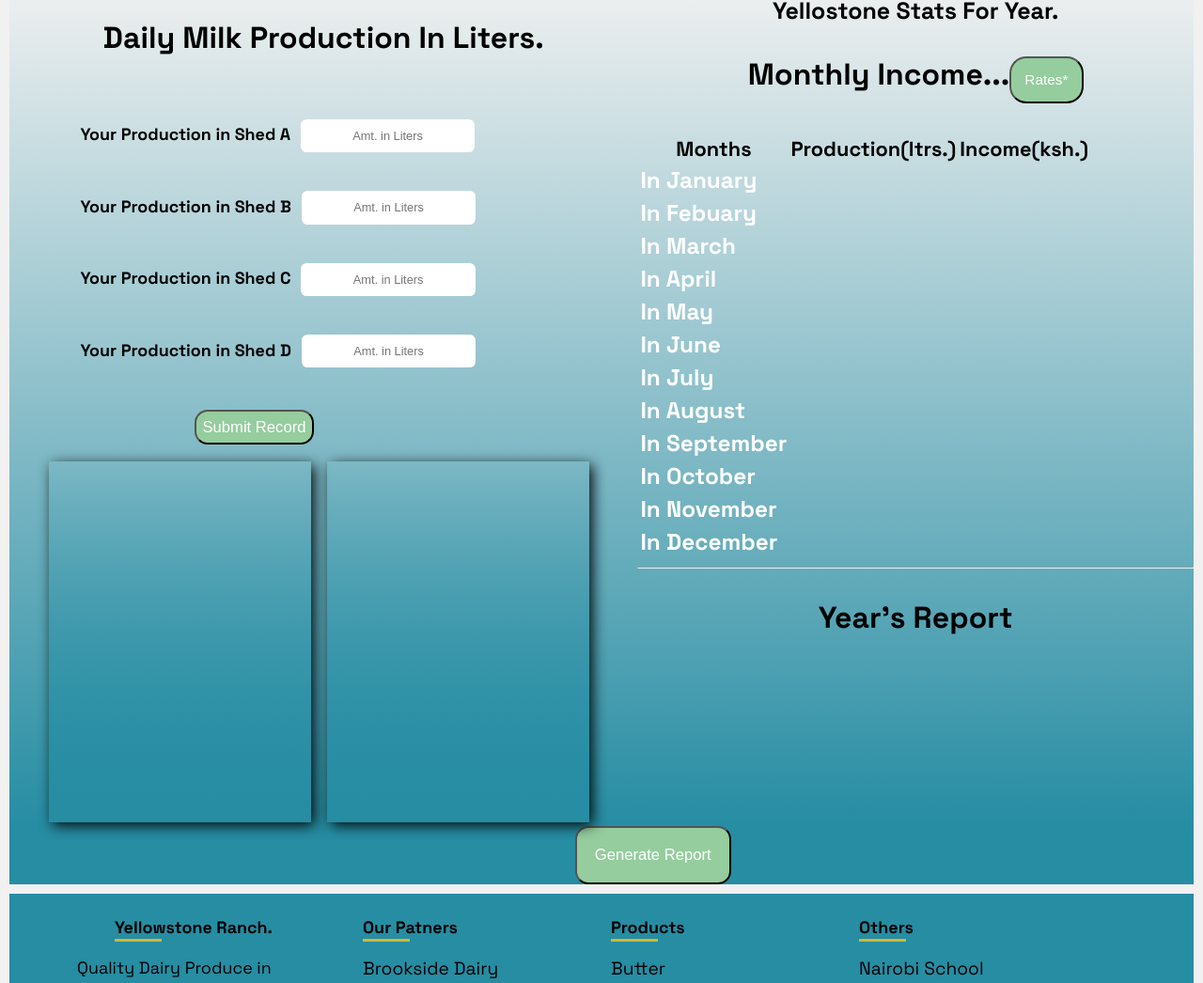
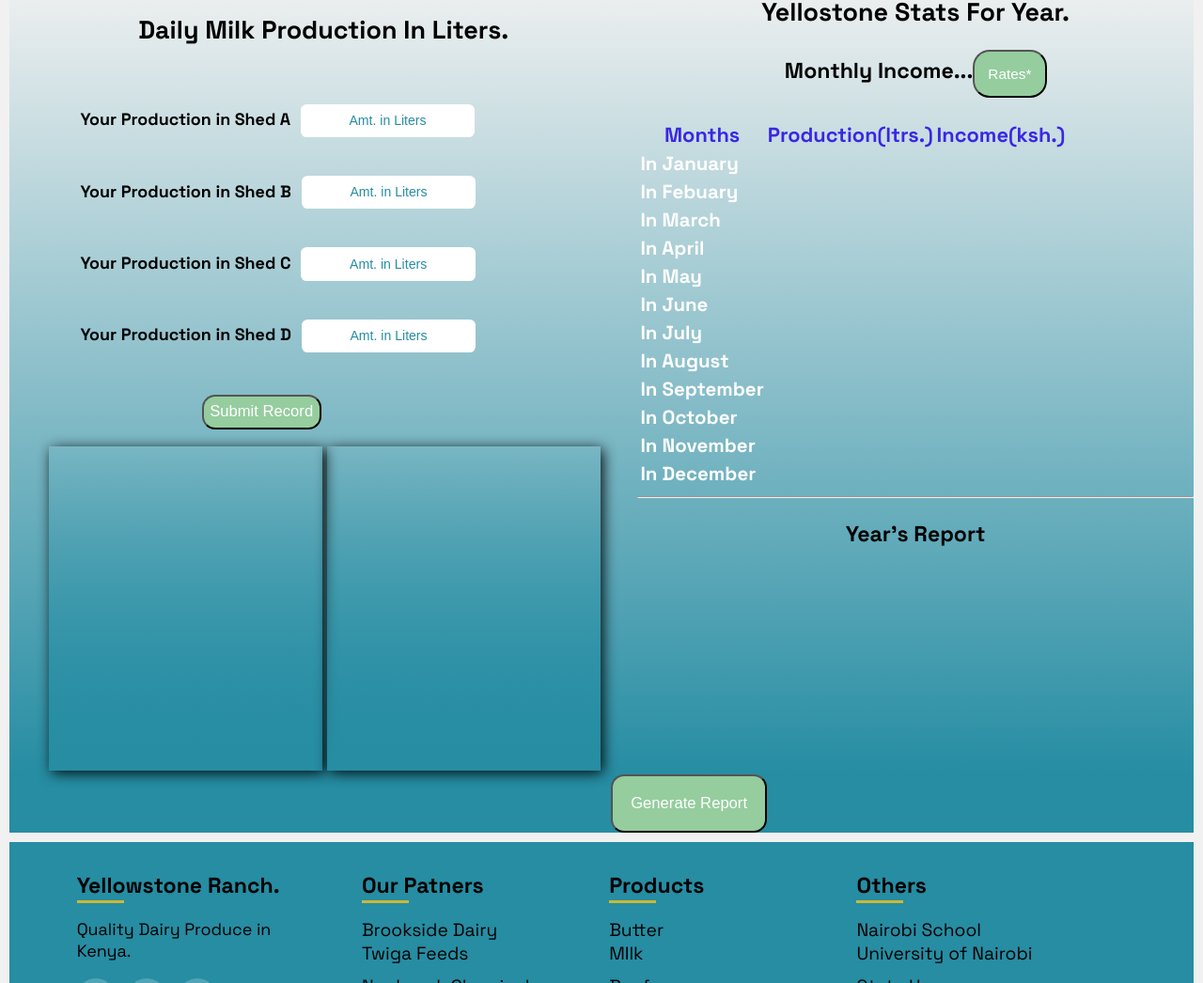
Before and after one commit to Felix-Barosio/Dairy_business, a plain HTML site: page index.html in a window 1280 px wide. Shown: the part 965-2011 px from the top of the page at 94% size. Drawn offline with Linux system fonts and the light colour scheme.

Commit message:
add changes to elements on file structure

```diff
--- a/assets/css/styles.css
+++ b/assets/css/styles.css
@@ -186,7 +186,7 @@ body{
 #milk h3{
     color: #000;
     text-align: center;
-    font-size: 2.5vw;
+    font-size: 2.1vw;
 }
 #milk #form{
     display: flex;
@@ -216,6 +216,12 @@ body{
     outline: none;
 }
 
+::-webkit-input-placeholder{
+    color: #268da3;
+    font-size: 1.1vw;
+    text-align: center;
+}
+
 #cash {
     text-align: center;
     font-size: 1.3vw;
@@ -223,12 +229,38 @@ body{
     background-image: linear-gradient(to top, #268da3, transparent);
 }
 #cash h3{
-    font-size: 2.5vw;
+    font-size: 1.8vw;
+}
+#cash h2{
+    font-size: 2.1vw;
+}
+#cash tr th{
+    color: #3a27e4;
+}
+
+#cash tr{
+    color: #fff;
 }
 
 #cash tr td{
     text-align: left;
+    font-size: 1.6vw;
 }
+#daily tr td{
+    font-size: 1.5vw;
+}
+
+#daily tr th{
+    font-size: 1.7vw;
+    margin-top: 1.1vw;
+    color: #3a27e4;
+}
+
+#daily #day{
+    color: #3a27e4;
+    left: 1.1vw;
+}
+
 #Rates{
     padding: 1.1vw;
     color: #fff;
@@ -247,7 +279,7 @@ body{
     margin-top: 0.8vw;
     border-radius: 1.1vw;
     font-size: 1.3vw;
-    margin-left: 12.4vw;
+    margin-left: 13vw;
 }
 #total_btn:hover{
     color: gainsboro;
@@ -266,14 +298,14 @@ tr td{
     flex-wrap: wrap;
 }
 #daily,#weekly{
-    height: 29vw;
+    height: 26vw;
     padding: 0.5vw;
-    width: 45%;
+    width: 47%;
     position: relative;
     top: 1.1vw;
     gap: 0.5vw;
     margin: auto;
-    box-shadow: 0.3vw 0.3vw 1.1vw;
+    box-shadow: 0.2vw 0.2vw 1.1vw;
 }
 #daily{
     text-align: center;
@@ -289,6 +321,15 @@ table {
 }
 td{
     text-align: center;
+}
+
+#weekly tr td{
+    font-size: 1.5vw;
+}
+
+#weekly tr th{
+    font-size: 1.6vw;
+    color: #3a27e4;
 }
 #weekly{
     background-image: linear-gradient(to top, #268da3, transparent);
@@ -310,7 +351,7 @@ ul{
 
 }
 ul li{
-    font-size: 1.5vw;
+    font-size: 1.3vw;
 }
 .row{
     display: flex;
@@ -325,11 +366,11 @@ ul li{
 
 .cont2{
     width: 20%;
-    padding: 0 17px;
+    padding: 0 1.3vw;
 }
 
 .cont2 h4{
-    font-size: 1.4vw;
+    font-size: 1.8vw;
     margin-bottom: 20px;
     color: #000;
     font-weight: 700;
@@ -402,7 +443,11 @@ ul li{
     display: flex;
     align-content: center;
     justify-content: center;
-    margin-left: 47vw;
+    margin-left: 50vw;
     cursor: pointer;
 
 }
+
+.cont2 #agri{
+    left: 0vw;
+}
```
